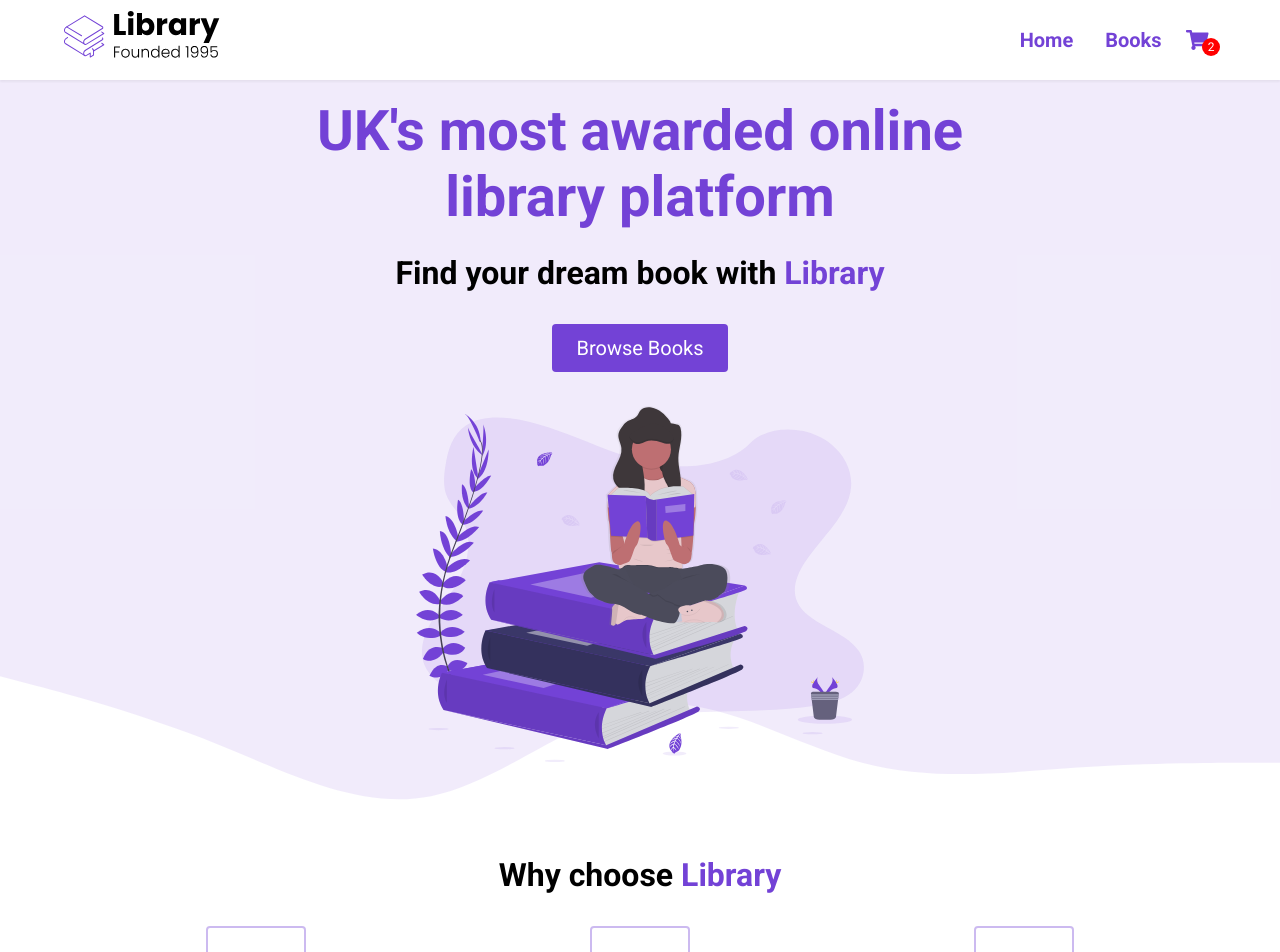
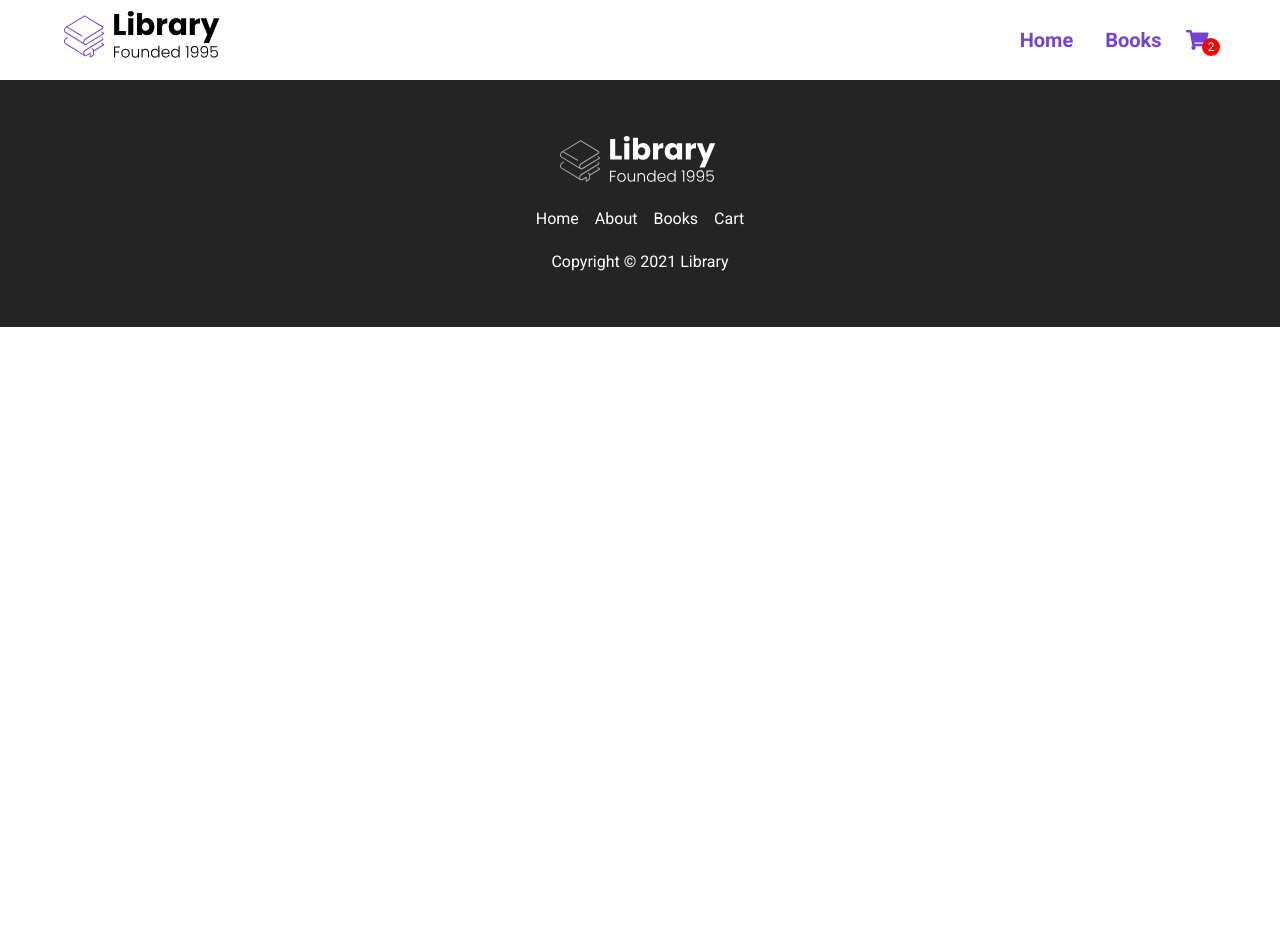
Before and after one commit to DevBDarius/Ecommerce-Library-React, a React (Create React App) app: page /books/1 in a window 1280 px wide. Shown: the top 952 px of the page. After the commit the page ends 800 px from the top, so only its background shows below. Built offline with nearby package versions, Linux system fonts and the light colour scheme.

Commit message:
Setup pages folder, using React Router

```diff
--- a/src/App.js
+++ b/src/App.js
@@ -1,23 +1,17 @@
-import Discounted from './components/Discounted';
-import Explore from './components/Explore';
-import Featured from './components/Featured';
 import Footer from './components/Footer';
-import Highlights from './components/Highlights';
-import Landing from './components/Landing';
 import Nav from './components/Nav';
-import Highlight from './components/ui/Highlight';
+import { BrowserRouter as Router, Route} from 'react-router-dom';
+import Home from './pages/Home';
 
 function App() {
   return (
-    <div className="App">
-      <Nav/>
-      <Landing/>
-      <Highlights/>
-      <Featured/>
-      <Discounted/>
-      <Explore/>
-      <Footer/>
-    </div>
+    <Router>
+      <div className="App">
+        <Nav/>
+        <Route path="/" exact component={Home} />
+        <Footer/>
+      </div>
+    </Router>
   );
 }
 
--- /dev/null
+++ b/src/pages/Home.jsx
@@ -0,0 +1,21 @@
+import React from 'react';
+import Discounted from '../components/Discounted';
+import Explore from '../components/Explore';
+import Featured from '../components/Featured';
+import Highlights from '../components/Highlights';
+import Landing from '../components/Landing';
+
+const Home = () => {
+  return (
+    <>
+      <Landing />
+      <Highlights/>
+      <Featured/>
+      <Discounted/>
+      <Explore/>
+    </>
+
+  );
+}
+
+export default Home;
```
